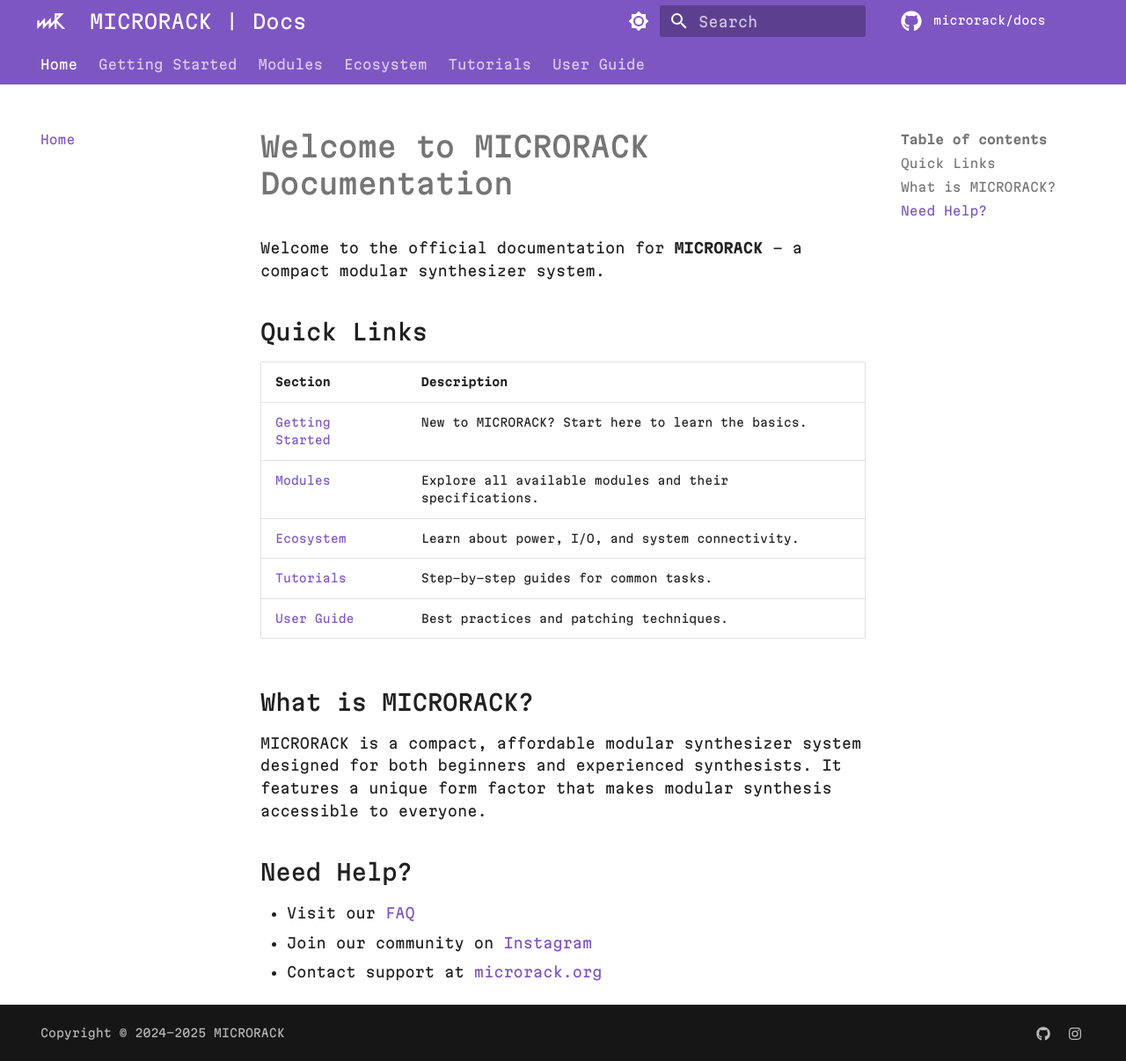
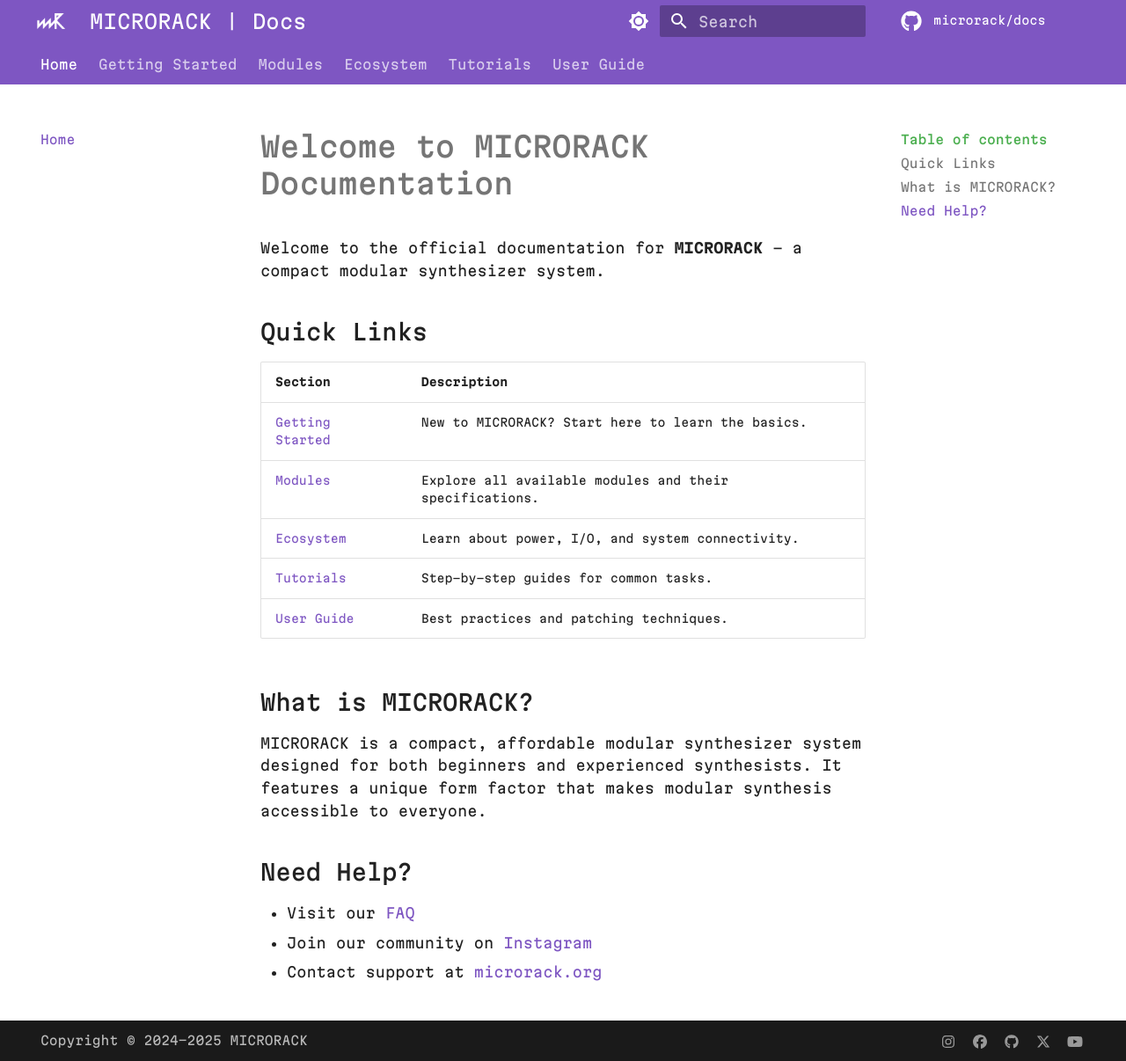
Before and after one commit to microrack/docs-test, an MkDocs documentation site: the page built from docs/index.md, in a window 1280 px wide and 1206 px high. Shown: the whole window at 88% size. Built offline with MkDocs 1.6.1 and Material for MkDocs 9.7.7, drawn with Linux system fonts in a browser that asks for light colours; comment, search, counter and statistics services are not loaded.

Commit message:
Add all social icons, white footer, green TOC title

```diff
--- a/docs/assets/extra.css
+++ b/docs/assets/extra.css
@@ -75,7 +75,85 @@
   font-family: 'Martian Mono', monospace !important;
 }
 
-/* Table of contents */
+/* Table of contents - green title */
+.md-nav--secondary > .md-nav__title {
+  color: #4caf50 !important;
+  font-family: 'Martian Mono', monospace !important;
+  font-weight: 500 !important;
+}
+
 .md-nav--secondary .md-nav__link {
   font-family: 'Martian Mono', monospace !important;
 }
+
+/* ========================================
+   WHITE FOOTER (like main website)
+   ======================================== */
+.md-footer {
+  background-color: #1a1a1a !important;
+  color: #999 !important;
+}
+
+.md-footer-meta {
+  background-color: #1a1a1a !important;
+}
+
+.md-footer-meta__inner {
+  display: flex;
+  flex-wrap: wrap;
+  justify-content: space-between;
+  align-items: center;
+}
+
+/* Copyright text */
+.md-copyright {
+  color: #666 !important;
+  font-family: 'Martian Mono', monospace !important;
+  font-size: 0.7rem;
+}
+
+.md-copyright a {
+  color: #999 !important;
+}
+
+/* Social icons in footer */
+.md-social {
+  padding: 0;
+}
+
+.md-social__link {
+  color: #999 !important;
+}
+
+.md-social__link:hover {
+  color: #fff !important;
+}
+
+.md-social__link svg {
+  width: 1.2rem;
+  height: 1.2rem;
+}
+
+/* Footer navigation (prev/next) */
+.md-footer__inner {
+  background-color: transparent;
+}
+
+.md-footer__link {
+  color: #999 !important;
+}
+
+.md-footer__link:hover {
+  color: #fff !important;
+}
+
+.md-footer__title {
+  color: #ccc !important;
+  font-family: 'Martian Mono', monospace !important;
+}
+
+.md-footer__direction {
+  color: #666 !important;
+  font-family: 'Martian Mono', monospace !important;
+  font-size: 0.7rem;
+}
--- a/mkdocs.yml
+++ b/mkdocs.yml
@@ -55,10 +55,21 @@
 
 extra:
   social:
+    - icon: fontawesome/brands/instagram
+      link: https://instagram.com/microrack.synth
+      name: Instagram
+    - icon: fontawesome/brands/facebook
+      link: https://www.facebook.com/microrack.synth
+      name: Facebook
     - icon: fontawesome/brands/github
       link: https://github.com/microrack
-    - icon: fontawesome/brands/instagram
-      link: https://instagram.com/microrack
+      name: GitHub
+    - icon: fontawesome/brands/x-twitter
+      link: https://twitter.com/microrack_synth
+      name: Twitter / X
+    - icon: fontawesome/brands/youtube
+      link: https://www.youtube.com/@microrack-modular-synth
+      name: YouTube
   generator: false
 
 extra_css:
```
